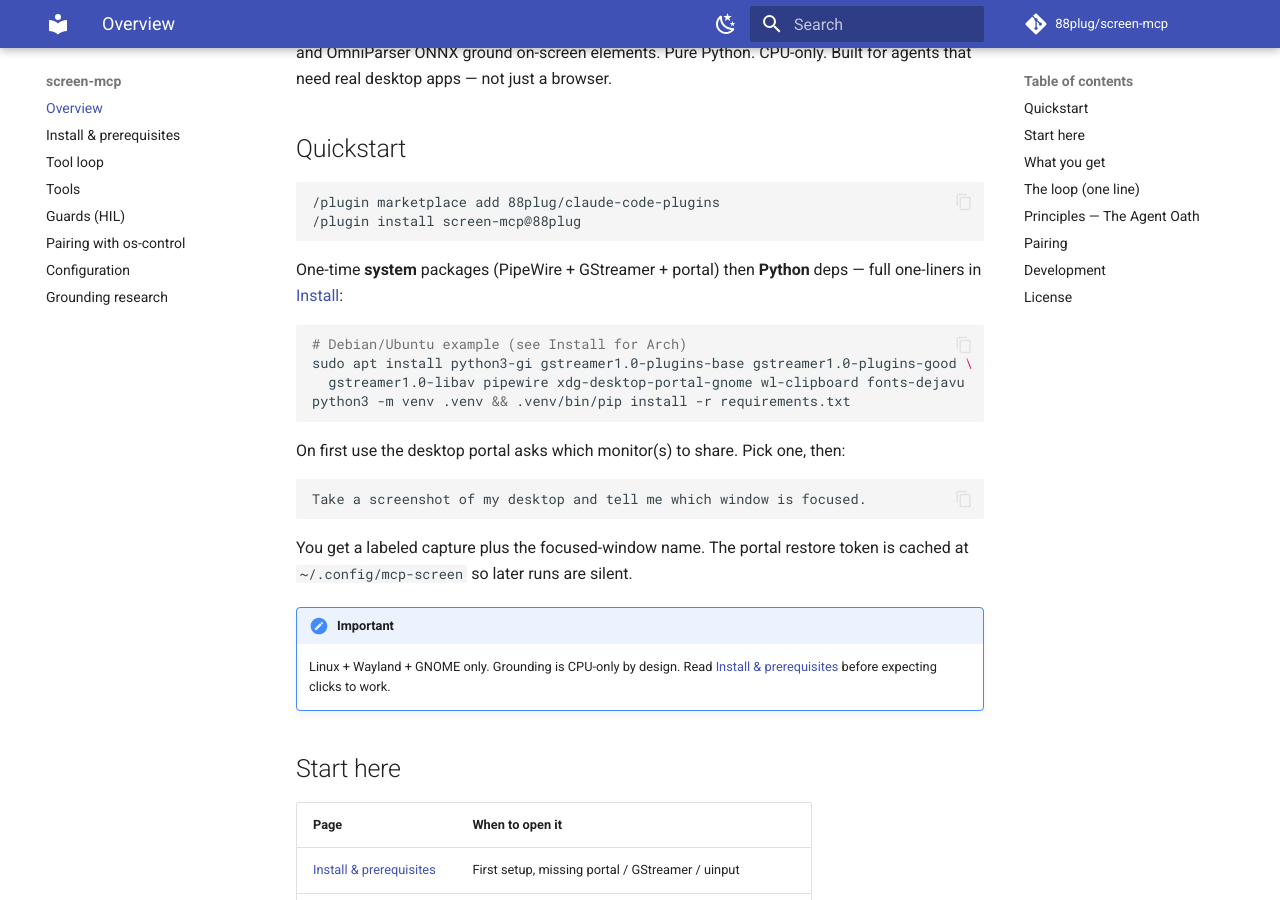
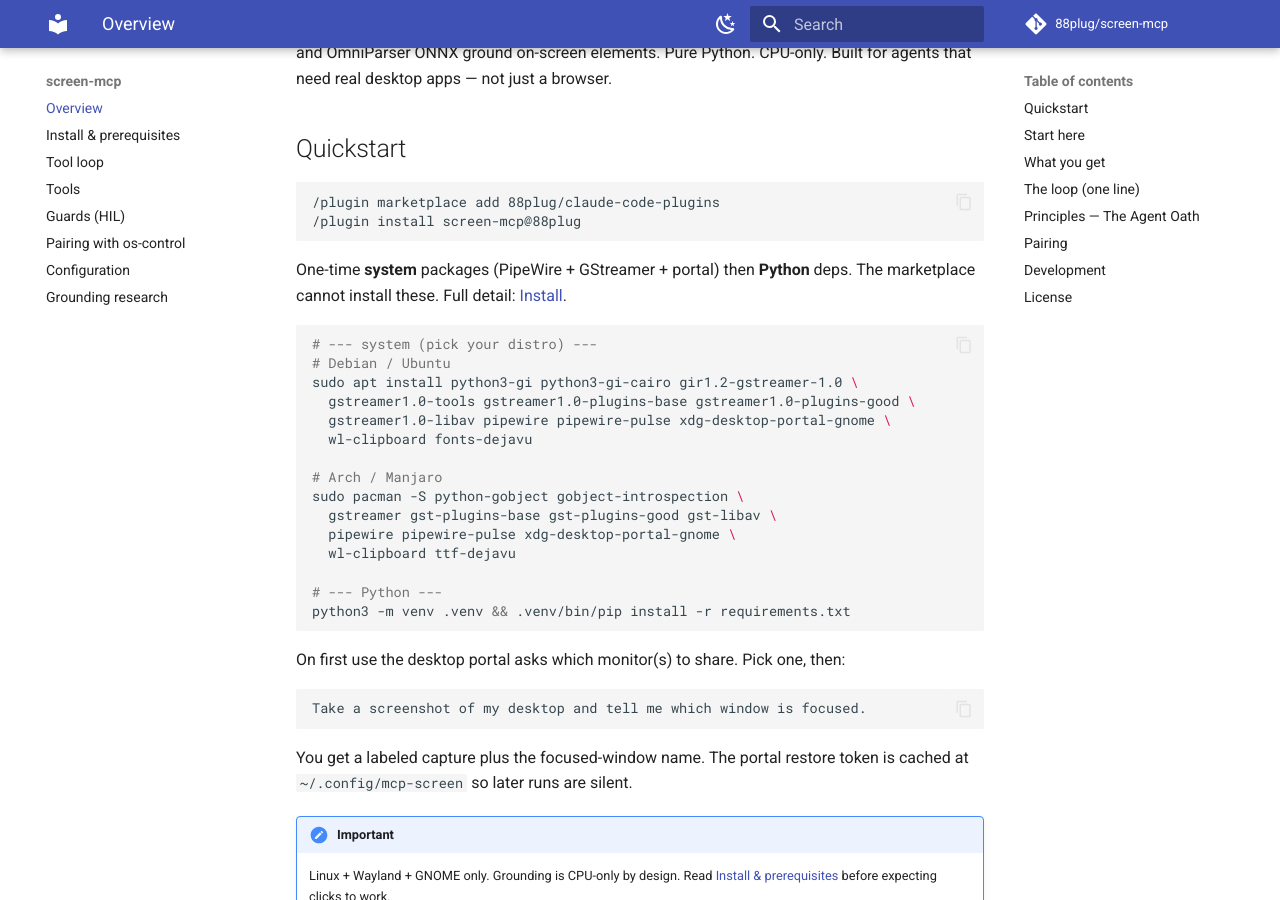
Before and after one commit to 88plug/screen-mcp, an MkDocs documentation site: the page built from docs/index.md, in a window 1280 px wide and 900 px high, scrolled down 327 px. Built offline with MkDocs 1.6.1 and Material for MkDocs 9.7.7, drawn with Linux system fonts in a browser that asks for light colours; comment, search, counter and statistics services are not loaded.

Commit message:
fix(fleet): LICENSE.md → LICENSE; docs/index system packages
Match skill scaffold filename. Put apt + pacman one-liners above the fold
on docs/index.md (marketplace cannot install host stack).

````diff
--- a/docs/index.md
+++ b/docs/index.md
@@ -3,7 +3,7 @@
 Give a model **eyes and hands** on a Linux Wayland desktop: screenshot, click, type, scroll, drag, and read any visible app.
 
 [![plugin-validate](https://github.com/88plug/screen-mcp/actions/workflows/plugin-validate.yml/badge.svg)](https://github.com/88plug/screen-mcp/actions/workflows/plugin-validate.yml)
-[![License: FSL-1.1-ALv2](https://img.shields.io/badge/license-FSL--1.1--ALv2-blue?style=flat)](https://github.com/88plug/screen-mcp/blob/main/LICENSE.md)
+[![License: FSL-1.1-ALv2](https://img.shields.io/badge/license-FSL--1.1--ALv2-blue?style=flat)](https://github.com/88plug/screen-mcp/blob/main/LICENSE)
 [![Claude Code plugin](https://img.shields.io/badge/Claude%20Code-plugin-8A2BE2?style=flat)](https://github.com/88plug/claude-code-plugins)
 [![Docs](https://img.shields.io/badge/docs-online-2ea44f?style=flat)](https://88plug.github.io/screen-mcp/)
 
@@ -16,12 +16,24 @@
 /plugin install screen-mcp@88plug
 ```
 
-One-time **system** packages (PipeWire + GStreamer + portal) then **Python** deps — full one-liners in [Install](install.md):
+One-time **system** packages (PipeWire + GStreamer + portal) then **Python** deps.
+The marketplace cannot install these. Full detail: [Install](install.md).
 
 ```bash
-# Debian/Ubuntu example (see Install for Arch)
-sudo apt install python3-gi gstreamer1.0-plugins-base gstreamer1.0-plugins-good \
-  gstreamer1.0-libav pipewire xdg-desktop-portal-gnome wl-clipboard fonts-dejavu
+# --- system (pick your distro) ---
+# Debian / Ubuntu
+sudo apt install python3-gi python3-gi-cairo gir1.2-gstreamer-1.0 \
+  gstreamer1.0-tools gstreamer1.0-plugins-base gstreamer1.0-plugins-good \
+  gstreamer1.0-libav pipewire pipewire-pulse xdg-desktop-portal-gnome \
+  wl-clipboard fonts-dejavu
+
+# Arch / Manjaro
+sudo pacman -S python-gobject gobject-introspection \
+  gstreamer gst-plugins-base gst-plugins-good gst-libav \
+  pipewire pipewire-pulse xdg-desktop-portal-gnome \
+  wl-clipboard ttf-dejavu
+
+# --- Python ---
 python3 -m venv .venv && .venv/bin/pip install -r requirements.txt
 ```
 
@@ -97,4 +109,4 @@
 
 ## License
 
-[FSL-1.1-ALv2](https://github.com/88plug/screen-mcp/blob/main/LICENSE.md) © 2026 [88plug](https://github.com/88plug). Converts to Apache 2.0 two years after each release.
+[FSL-1.1-ALv2](https://github.com/88plug/screen-mcp/blob/main/LICENSE) © 2026 [88plug](https://github.com/88plug). Converts to Apache 2.0 two years after each release.
````
Also changed, not shown: README.md (+2 -2 lines), 2 other files.
